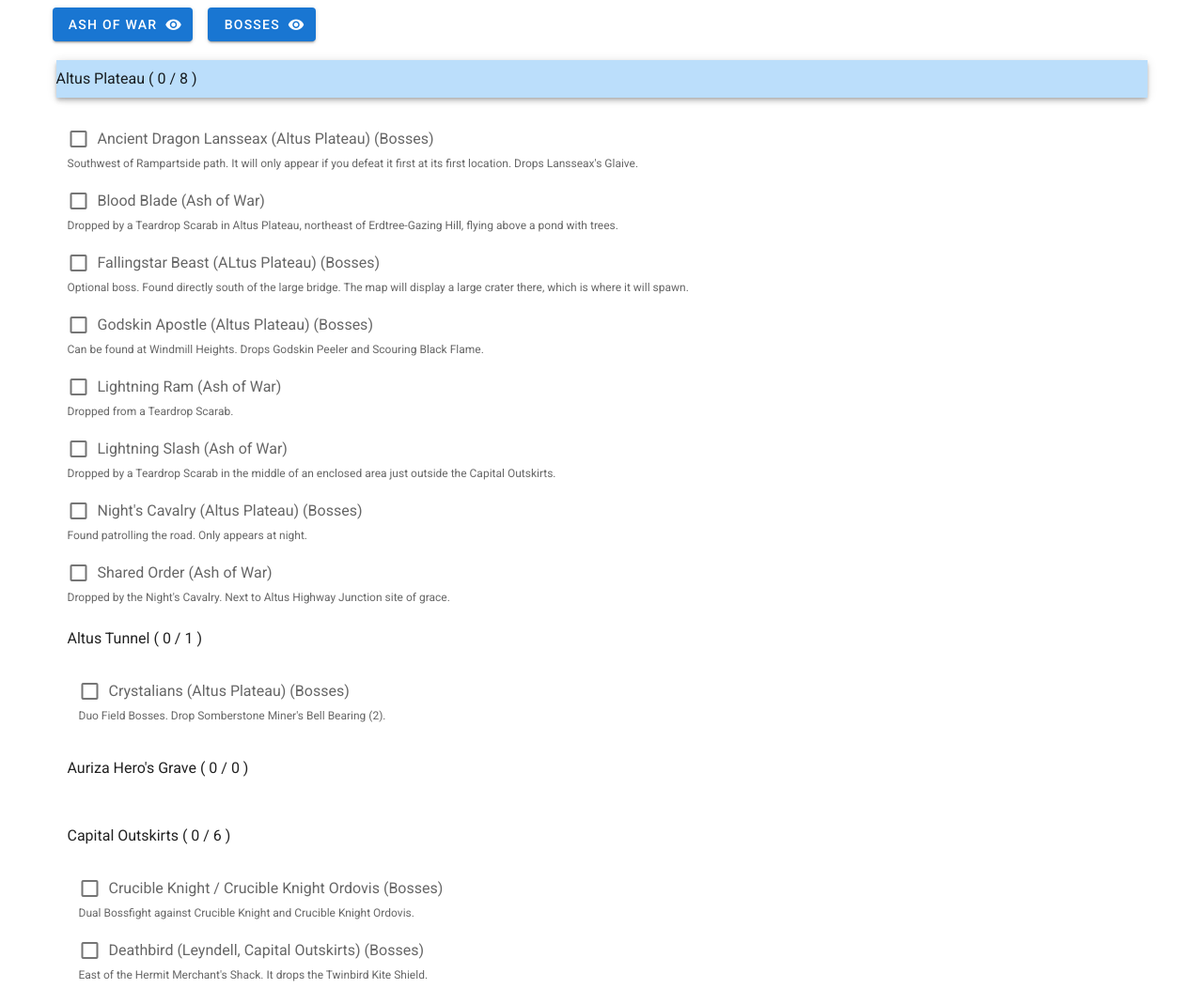
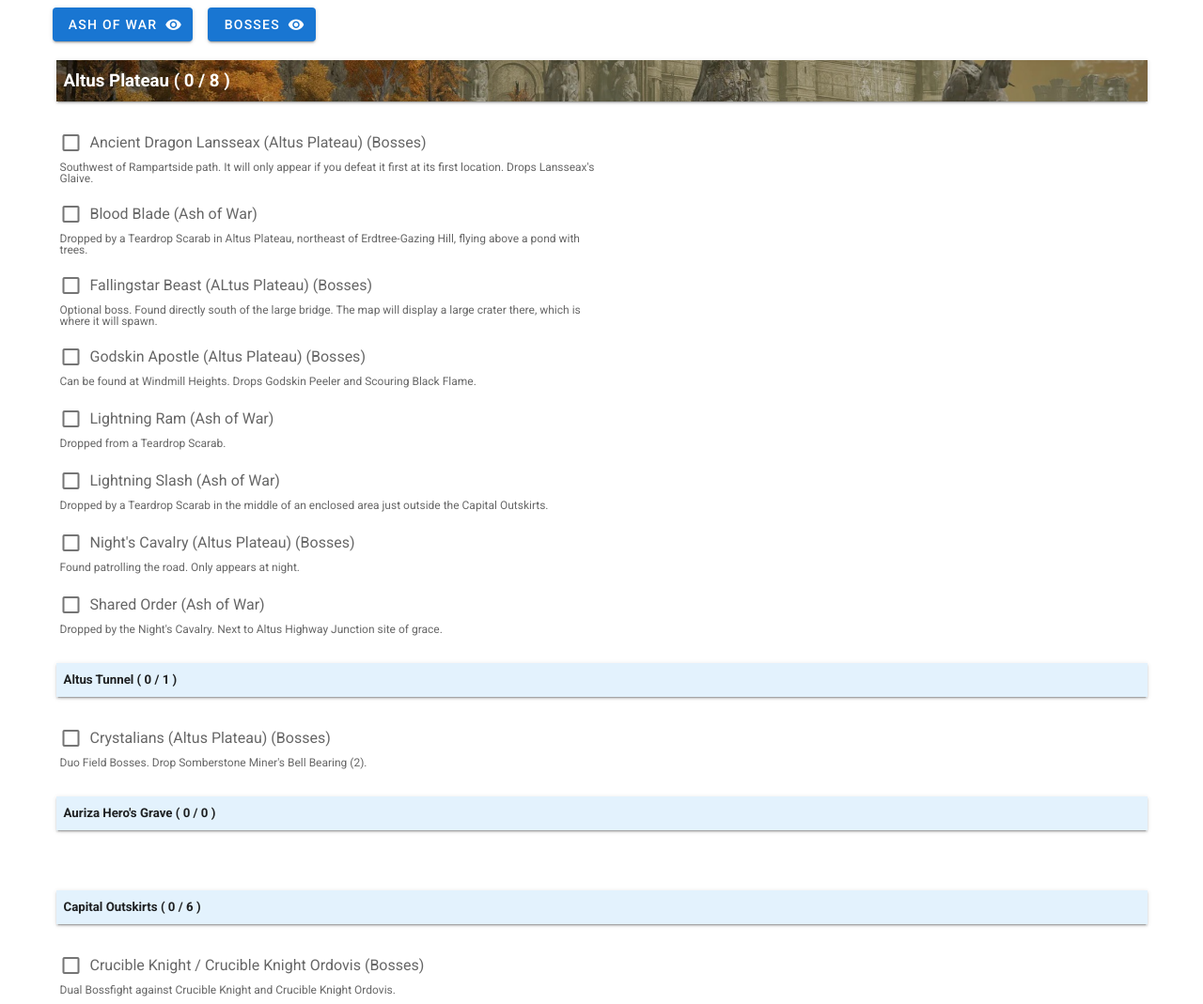
Before and after one commit to patrick-robichaud/patrick-robichaud.github.io, a plain HTML site: page index.html in a window 1280 px wide. Shown: the top 1069 px of the page at 94% size. Drawn offline with nearby package versions, Linux system fonts and the light colour scheme.

Commit message:
Some improvements.
- Arranged grid a bit.
- Added background banner to some zones.
- Started to implement hint image.

```diff
--- a/db.js
+++ b/db.js
@@ -3,6 +3,7 @@ let db = {
     zones: [
         {
             name: "Altus Plateau",
+            background: "altusplateau.jpg",
             subzones: [
                 "Altus Tunnel",
                 "Auriza Hero's Grave",
@@ -29,6 +30,7 @@ let db = {
         },
         {
             name: "Caelid",
+            background: "caelid.jpg",
             subzones: [
                 "Abandoned Cave",
                 "Caelem Ruins",
@@ -97,6 +99,7 @@ let db = {
         },
         {
             name: "Limgrave",
+            background: "limgrave.jpg",
             subzones: [
                 "Bridge of Sacrifice",
                 "Church of Dragon Communion",
@@ -133,6 +136,7 @@ let db = {
         },
         {
             name: "Liurnia of the Lakes",
+            background: "liurnia.jpg",
             subzones: [
                 "Academy Crystal Cave",
                 "Academy Gate Town",
@@ -395,7 +399,7 @@ let db = {
             {name: "Glintstone Dragon Smarag", where: "A fearsome magic dragon with crystalized magic formation for scales. Guards the Academy Glintstone Key.", location: "Liurnia of the Lakes", gatherType: "kill"},
             {name: "Godefroy The Grafted", where: "Optional Boss. Imprisoned within the Golden Lineage Evergaol. Drops the Godfrey Icon upon defeat.", location: "Golden Lineage Evergaol", gatherType: "kill"},
             {name: "Godfrey, First Elden Lord (Golden Shade)", where: "This is a spectral shade of Godfrey that is encountered in Leyndell, Royal Capital. Drops a Talisman Pouch.", location: "Leyndell, Royal Capital", gatherType: "kill"},
-            {name: "Godrick The Grafted", where: "The Lord of Stormveil and the first Demigod encountered. Drops Godrick's Great Rune and Remembrance of the Grafted upon defeat.", location: "Stormveil Castle", gatherType: "kill"},
+            {name: "Godrick The Grafted", where: "The Lord of Stormveil and the first Demigod encountered. Drops Godrick's Great Rune and Remembrance of the Grafted upon defeat.", location: "Stormveil Castle", gatherType: "kill", hintImage: "00-0001"},
             {name: "Godskin Apostle (Altus Plateau)", where: "Can be found at Windmill Heights. Drops Godskin Peeler and Scouring Black Flame.", location: "Altus Plateau", gatherType: "kill"},
             {name: "Godskin Apostle (Divine Tower of Caelid)", where: "Great Enemy. Found at the basement of the Divine Tower of Caelid (See page for how to reach). Drops the Godskin Apostle Set upon defeat.", location: "Divine Tower of Caelid", gatherType: "kill"},
             {name: "Godskin Noble (Divine Tower Of Liurnia)", where: "Field boss guarding the bridge to the Divine Tower of Liurnia. Only accessible after progressing Ranni's questline and acquiring the Carian Inverted Statue, allowing access to a secret area in Carian Study Hall leading to the bridge.", location: "Divine Tower of Liurnia", gatherType: "kill"},
--- a/index.html
+++ b/index.html
@@ -5,10 +5,14 @@
   <link href="https://cdn.jsdelivr.net/npm/@mdi/font@6.x/css/materialdesignicons.min.css" rel="stylesheet">
   <link href="https://cdn.jsdelivr.net/npm/vuetify@2.x/dist/vuetify.min.css" rel="stylesheet">
   <meta name="viewport" content="width=device-width, initial-scale=1, maximum-scale=1, user-scalable=no, minimal-ui">
-
+  <style>
+    [v-cloak] {
+        display:none;
+      }
+  </style>
 </head>
 <body>
-  <div id="app">
+  <div v-cloak id="app">
     <v-app>
       <v-main>
 
@@ -27,29 +31,39 @@
 
             <v-row v-for="zone in zones" :key="zone.name">
               <v-col>
-                    <v-card class="rounded-0 blue lighten-4 elevation-4 py-2" style="padding: 0,0,100,0;">
-                    {{ zone.name }} ( {{ zone.totalItemsSet }} / {{ zone.totalItems }} )
+                <v-card :img="zone.background !== undefined ? './backgrounds/' + zone.background : ''" class="rounded-0 blue lighten-4 elevation-2 py-2" style="padding: 0,0,100,0;">
+                  <h3 class="white--text pl-2">{{ zone.name }} ( {{ zone.totalItemsSet }} / {{ zone.totalItems }} )</h3>
                 </v-card>
+              </v-col>
 
               <v-container>
-                        <v-checkbox v-for="item in zone.items" :messages="item.hint" :key="item.name + item.location" v-model="saved[item.name + item.location]" :label="item.name + ' (' + item.type + ')'" @change="updateCheckbox(item.name + item.location, zone, $event)"></v-checkbox>
-                    </v-container>
+                <v-row v-for="item in zone.items">
+                  <v-col class="ma-0 pa-0 pl-4">
+                    <v-checkbox  :messages="item.hint" :key="item.name + item.location" v-model="saved[item.name + item.location]" :label="item.name + ' (' + item.type + ')'" @change="updateCheckbox(item.name + item.location, zone, $event)"></v-checkbox>
+                  </v-col>
+                  <v-col class="ma-0 pa-0 pl-4">
+                    <v-icon v-if="item.hintImage !== undefined" class="ma-4" @click="showImage">mdi-camera</v-icon>
+                  </v-col>
+                </v-row>
 
+                <v-row v-for="subzone in zone.subzones" :key="subzone.name">
+                  <v-col lg="12">
+                    <v-card class="rounded-0 blue lighten-5 elevation-2 py-2 mt-4">
+                      <h5 class="pl-2">{{ subzone.name }} ( {{ subzone.totalItemsSet }} / {{ subzone.totalItems }} )</h5>
+                    </v-card>
+                  </v-col>
                   <v-container>
-                        <v-row v-for="subzone in zone.subzones" :key="subzone.name">
-                            <v-col>
-                                {{ subzone.name }} ( {{ subzone.totalItemsSet }} / {{ subzone.totalItems }} )
-
-                                <v-container>
-                                    <v-checkbox v-for="item in subzone.items" :messages="item.hint" :key="item.name + item.location" v-model="saved[item.name + item.location]" :label="item.name + ' (' + item.type + ')'" @change="updateCheckbox(item.name + item.location, subzone, $event)"></v-checkbox>
-                                </v-container>
-
+                    <v-row v-for="item in subzone.items">
+                      <v-col class="ma-0 pa-0 pl-4">
+                        <v-checkbox  :messages="item.hint" :key="item.name + item.location" v-model="saved[item.name + item.location]" :label="item.name + ' (' + item.type + ')'" @change="updateCheckbox(item.name + item.location, subzone, $event)"></v-checkbox>
+                      </v-col>
+                      <v-col class="ma-0 pa-0">
+                        <v-icon v-if="item.hintImage !== undefined" class="ma-4" @click="showImage">mdi-camera</v-icon>
                       </v-col>
                     </v-row>
                   </v-container>
-
-                </v-col>
-
+                </v-row>
+              </v-container>
             </v-row>
 
         </v-container>
@@ -88,7 +102,8 @@
                 name: item.name,
                 location: item.location,
                 type: sectionName,
-                hint: item.where
+                hint: item.where,
+                hintImage: item.hintImage
               });
 
               ++zone.totalItems;
@@ -111,6 +126,7 @@
             let dbzone = db.zones[i];
             let zone = {
               name: dbzone.name,
+              background: dbzone.background,
               totalItems: 0,
               totalItemsSet: 0,
               subzones: [],
@@ -135,6 +151,9 @@
           }
 
           this.zones = zones;
+        },
+        showImage: function() {
+
         },
         toggleFilter: function(filterName) {
           this.filters[filterName] = !this.filters[filterName];
```
Also changed, not shown: backgrounds/altusplateau.jpg (added), backgrounds/caelid.jpg (added), backgrounds/limgrave.jpg (added), backgrounds/liurnia.jpg (added), hint-images/00-0001.jpg (added). Lines whose indentation alone changed are shown as unchanged.
